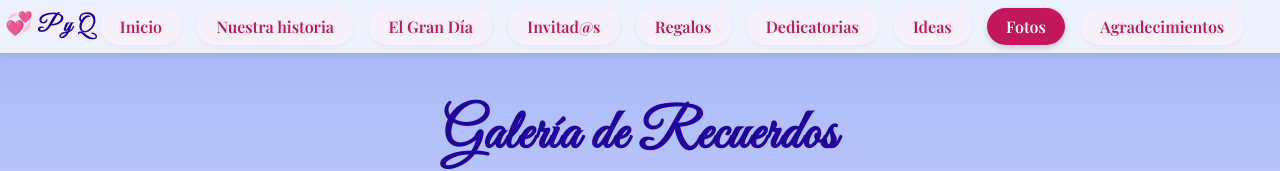
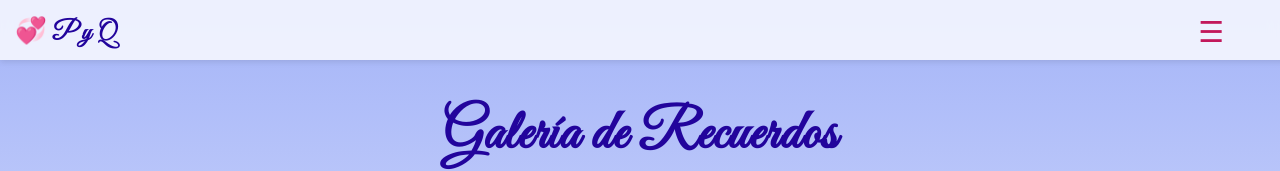
Before and after one commit to MONICAPRO0607/FinalProject, a React (Vite) app: page /pictures in a window 1280 px wide. Shown: the top 171 px of the page. Built offline with nearby package versions, Linux system fonts and the light colour scheme; no server answers.

Commit message:
repaired hambuger menu

```diff
--- a/src/components/NavBar/NavBar.css
+++ b/src/components/NavBar/NavBar.css
@@ -1,12 +1,14 @@
 .navbar {
   background: rgba(255, 255, 255, 0.8);
   backdrop-filter: blur(6px);
-  padding: 1rem 2rem;
+  padding: 1.5rem;
+  padding-left: 60px;
   top: 0;
   left: 0;
   width: 100%;
   display: flex;
   justify-content: center;
+  align-items: center;
   position: fixed;
   z-index: 100;
   box-shadow: 0 2px 6px rgba(0, 0, 0, 0.1);
@@ -18,7 +20,9 @@
   align-items: center;
   justify-content: space-between;
   max-width: 2000px;
-  margin: 0 auto;
+  width: auto;
+  margin-right: 0 auto;
+  padding: 0 1.5rem;
 }
 
 .nav-links {
@@ -94,7 +98,7 @@
   cursor: pointer;
   display: none;
   transition: transform 0.3s ease;
-  margin-left: 1rem;
+  margin-left: auto;
 }
 
 .menu-icon:hover {
@@ -102,14 +106,14 @@
 }
 
 .logo {
-  font-size: 1.4rem;
+  font-size: 2rem;
   font-weight: bold;
   color: #22049c;
   font-family: 'Great Vibes', cursive;
   letter-spacing: 0.5px;
   position: fixed;
-  top: 10px;
-  left: 5px;
+  top: 15px;
+  left: 15px;
   z-index: 200;
 }
 
@@ -125,13 +129,29 @@
 
 
 @media (max-width: 1399px) {
-.navbar ul {
+.navbar-container {
+  max-width: 2000px;
+  width: 90%;
+}
+
+  .navbar ul {
   gap: 1rem;
+  padding: 0.2rem;
 }}
 
-@media (max-width: 1270px) {
+.logo {
+  font-size: 1.6rem;
+}
+
+@media (max-width: 1294px) {
   .menu-icon {
     display: block;
+    margin-left: auto;
+    padding: 0.5rem 1rem;
+  }
+
+  .navbar {
+    padding: 0.2rem 1.5rem;
   }
 
   .nav-links {
@@ -141,7 +161,7 @@
     left: 0;
     width: 100%;
     flex-direction: column;
-    gap: 5rem;
+    gap: 2.5rem;
     background: rgba(255, 255, 255, 0.95);
     box-shadow: 0 4px 8px rgba(0, 0, 0, 0.1);
     overflow: hidden;
@@ -153,6 +173,7 @@
   .nav-links.active {
     opacity: 1;
     pointer-events: all;
+    padding: 2rem 0;
   }
 
   .nav-links li {
@@ -167,7 +188,5 @@
   transition: gap 0.3s ease;
 }
 
-  .logo {
-    font-size: 1.6rem;
-  }
+
 }
```
